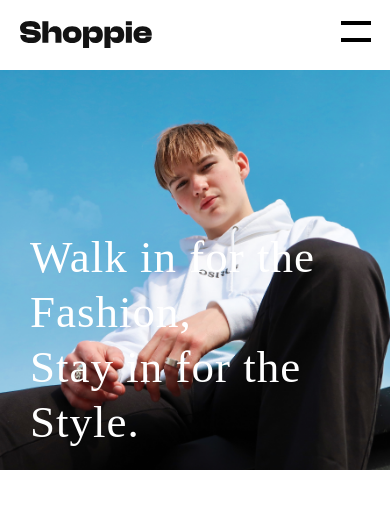
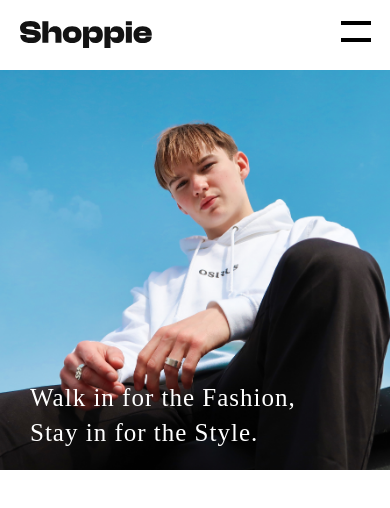
Before and after one commit to muhammedanaskhan/Shoppie-E-Commerce-App, a Next.js app: page /products in a window 390 px wide. Shown: the top 508 px of the page. Built offline with nearby package versions, Linux system fonts and the light colour scheme; no server answers; a web font is replaced by a local one.

Commit message:
:art: banner title made responsive

```diff
--- a/components/Shop/AllProducts/AllProducts.module.css
+++ b/components/Shop/AllProducts/AllProducts.module.css
@@ -36,3 +36,27 @@
       background-image: url('/assets/images/sneakerBanner.jpg');
     }
   }
+
+  @media screen and (max-width: 700px) {
+
+    .slogan {
+      font-family: 'Clash';
+      letter-spacing: 1px;
+      font-weight: 300;
+      font-size: 3rem;
+      line-height: 4rem;
+  }
+
+  }
+
+  @media screen and (max-width: 540px) {
+
+    .slogan {
+      font-family: 'Clash';
+      letter-spacing: 1px;
+      font-weight: 300;
+      font-size: 2.5rem;
+      line-height: 3.5rem;
+  }
+
+  }
```
